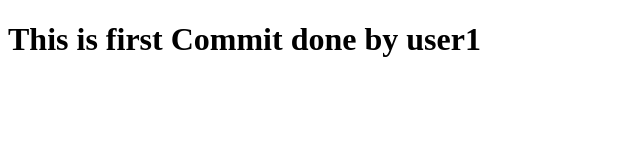
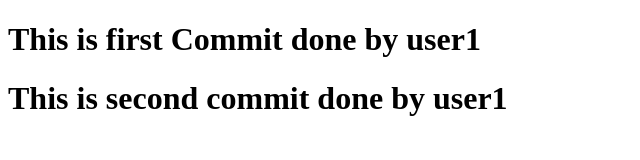
Before and after one commit to syedmujtabahussaini/git-practice, a plain HTML site: page index.html in a window 1280 px wide. Shown: the whole page, without its empty margins (0-640 px from the left). Drawn offline with Linux system fonts and the light colour scheme.

Commit message:
second commit done by user1

```diff
--- a/index.html
+++ b/index.html
@@ -7,5 +7,6 @@
 </head>
 <body>
     <h1>This is first Commit done by user1</h1>
+    <h1>This is second commit done by user1</h1>
 </body>
 </html>
```
